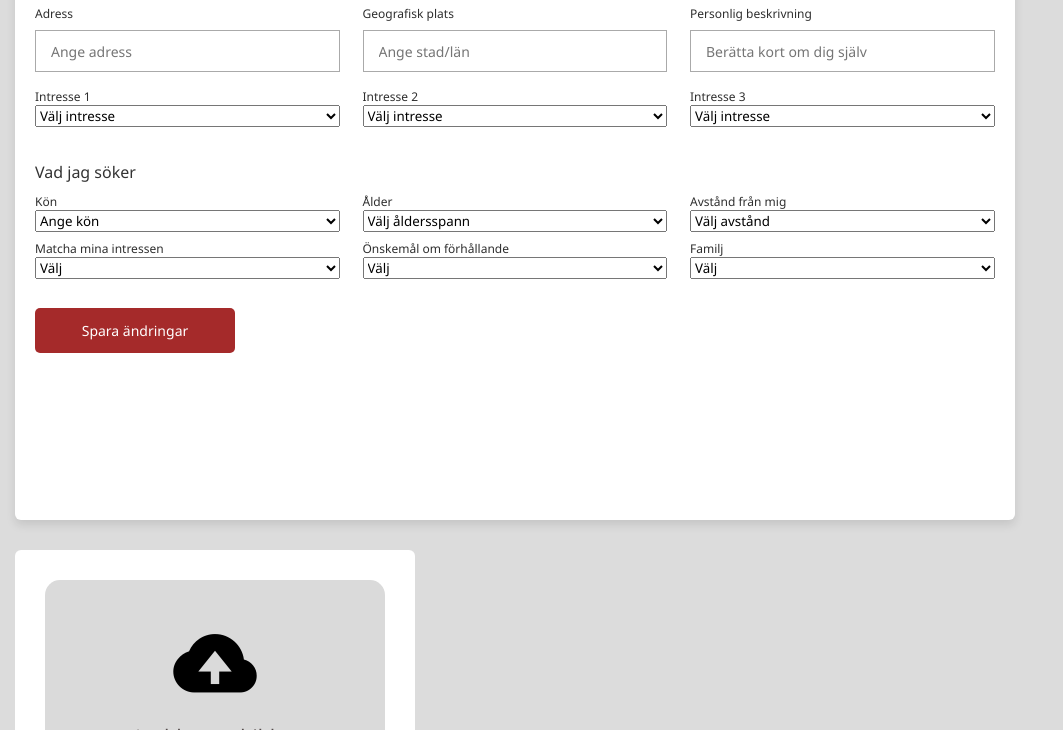
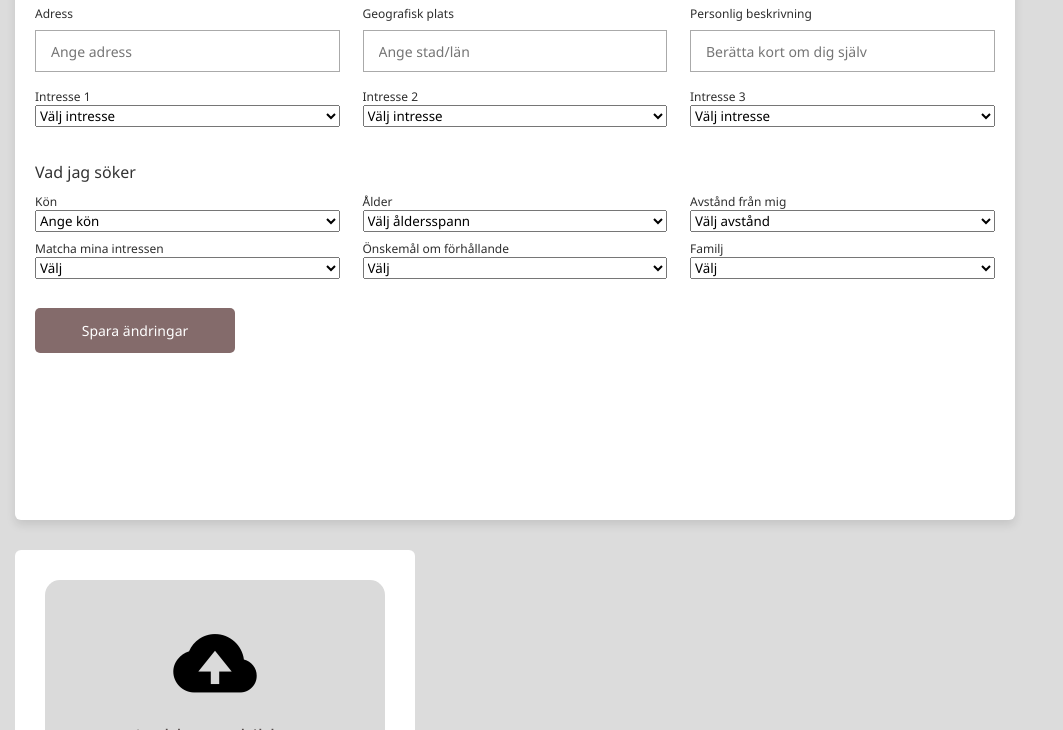
Before and after one commit to Filippaalicia/LjuvaLivet---kopia, a plain HTML site: page minprofil.html in a window 1280 px wide. In both pictures the pointer is over the button "Spara ändringar". Shown: the part 585-1315 px from the top of the page, without its empty margins (0-1063 px from the left). Drawn offline with nearby package versions, Linux system fonts and the light colour scheme.

Commit message:
Update profil.css

```diff
--- a/css/profil.css
+++ b/css/profil.css
@@ -142,7 +142,7 @@ form .fields .input-field-gender{
 
 
 form button:hover{
-    background-color:brown;
+    background-color:rgb(132, 107, 107);
 }
 
 form .buttons{
```
